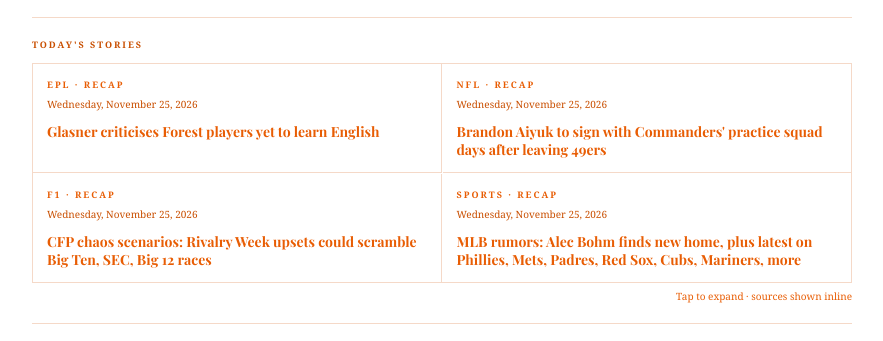
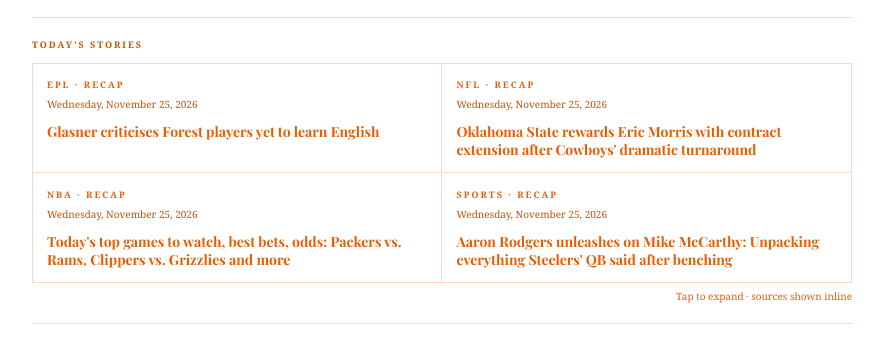
Before and after one commit to ashermorgan8811/Sports-news3, a plain HTML site: page index.html in a window 1280 px wide. Shown: the part 942-1283 px from the top of the page, without its empty margins (198-1081 px from the left). Drawn offline with nearby package versions, Linux system fonts and the light colour scheme; a web font is replaced by a local one.

Commit message:
Daily update 2026-11-25 20:02 UTC

```diff
--- a/index.html
+++ b/index.html
@@ -322,19 +322,19 @@ const NCAA_1S = [
 ];
 
 const ALL_LEADS = [
-  {id:'live_0',tag:'NBA · Today',date:'Wednesday, November 25, 2026',query:'basketball nba arena game action',seed:329,headline:'Sons of LeBron James, Carmelo Anthony among notable college basketball players with family ties to NBA',deck:'There are several players in college basketball with connections to current or former NBA players...',body:['There are several players in college basketball with connections to current or former NBA players','Source: CBS Sports.'],sources:[{o:'CBS Sports',d:'Live RSS feed'}]},
+  {id:'live_0',tag:'NBA · Today',date:'Wednesday, November 25, 2026',query:'basketball nba arena game action',seed:329,headline:'HQ PM Newsletter 11/25/2026',deck:'What to watch Wednesday: Thanksgiving Eve football with Packers-Rams, NBA and NHL best bets...',body:['What to watch Wednesday: Thanksgiving Eve football with Packers-Rams, NBA and NHL best bets','Source: CBS Sports.'],sources:[{o:'CBS Sports',d:'Live RSS feed'}]},
   {id:'live_1',tag:'F1 · Today',date:'Wednesday, November 25, 2026',query:'formula 1 racing car track speed',seed:330,headline:'Williams exceeded F1 cost cap by £627,000',deck:'Williams "unintentially" broke Formula 1\'s cost cap during the 2025 season, governing body the FIA finds....',body:['Williams "unintentially" broke Formula 1\'s cost cap during the 2025 season, governing body the FIA finds.','Source: BBC Sport.'],sources:[{o:'BBC Sport',d:'Live RSS feed'}]},
   {id:'live_2',tag:'EPL · Today',date:'Wednesday, November 25, 2026',query:'soccer football stadium crowd match',seed:331,headline:'Confusion and anger - Yoro red card rescinded, but row goes on',deck:'Leny Yoro\'s red card against Liverpool has prompted an unseemly difference of opinion between Man Utd and Pro Ref....',body:['Leny Yoro\'s red card against Liverpool has prompted an unseemly difference of opinion between Man Utd and Pro Ref.','Source: BBC Sport.'],sources:[{o:'BBC Sport',d:'Live RSS feed'}]},
-  {id:'live_3',tag:'NFL · Today',date:'Wednesday, November 25, 2026',query:'american football stadium crowd field',seed:332,headline:'Oklahoma State rewards Eric Morris with contract extension after Cowboys\' dramatic turnaround',deck:'Morris will get a fresh six-year deal that adds two more years and a big raise amid a successful first year in Stillwater...',body:['Morris will get a fresh six-year deal that adds two more years and a big raise amid a successful first year in Stillwater','Source: CBS Sports.'],sources:[{o:'CBS Sports',d:'Live RSS feed'}]},
+  {id:'live_3',tag:'NFL · Today',date:'Wednesday, November 25, 2026',query:'american football stadium crowd field',seed:332,headline:'Steelers bench Aaron Rodgers, turn to Mason Rudolph to start vs. Broncos',deck:'Pittsburgh made the call to bench Rodgers after offensive struggles led to consecutive losses following a 6-2 start...',body:['Pittsburgh made the call to bench Rodgers after offensive struggles led to consecutive losses following a 6-2 start','Source: CBS Sports.'],sources:[{o:'CBS Sports',d:'Live RSS feed'}]},
   {id:'live_4',tag:'Sports · Today',date:'Wednesday, November 25, 2026',query:'sports arena crowd cheering',seed:333,headline:'\'Best midfielder in the world\' - where does Bellingham rank?',deck:'Jose Mourinho called Real Madrid\'s Jude Bellingham "the best midfielder in the world", but where would you rank him?...',body:['Jose Mourinho called Real Madrid\'s Jude Bellingham "the best midfielder in the world", but where would you rank him?','Source: BBC Sport.'],sources:[{o:'BBC Sport',d:'Live RSS feed'}]}
 ];
 
 const ALL_RECAPS = [
-  {id:'recap_0',tag:'F1 · Recap',date:'Wednesday, November 25, 2026',query:'formula 1 racing car track speed',seed:379,headline:'CFP chaos scenarios: Rivalry Week upsets could scramble Big Ten, SEC, Big 12 races',teams:'',body:['A chaotic final weekend could reshape conference title races and playoff positioning, with Selection Sunday stakes growing by the hour'],km:'',sources:[{o:'CBS Sports',d:'Live RSS feed'}]},
+  {id:'recap_0',tag:'NBA · Recap',date:'Wednesday, November 25, 2026',query:'basketball nba arena game action',seed:379,headline:'Today\'s top games to watch, best bets, odds: Packers vs. Rams, Clippers vs. Grizzlies and more',teams:'',body:['Find best bets and props for the biggest games in sports on Wednesday from the SportsLine Projection Model and top CBS Sports experts'],km:'',sources:[{o:'CBS Sports',d:'Live RSS feed'}]},
   {id:'recap_1',tag:'EPL · Recap',date:'Wednesday, November 25, 2026',query:'soccer football stadium crowd match',seed:380,headline:'Glasner criticises Forest players yet to learn English',teams:'',body:['Nottingham Forest manager Oliver Glasner has questioned why some of his squad cannot speak English after being in the country for a number of years.'],km:'',sources:[{o:'BBC Sport',d:'Live RSS feed'}]},
   {id:'recap_2',tag:'EPL · Recap',date:'Wednesday, November 25, 2026',query:'soccer football stadium crowd match',seed:381,headline:'Greatest catch ever? Man on motorbike takes incredible grab',teams:'',body:['A passenger on a motorbike pulled off a remarkable one-handed catch after the ball was hit out of the ground for six in the Swat Premier League in Pakistan.'],km:'',sources:[{o:'BBC Sport',d:'Live RSS feed'}]},
-  {id:'recap_3',tag:'NFL · Recap',date:'Wednesday, November 25, 2026',query:'american football stadium crowd field',seed:382,headline:'Brandon Aiyuk to sign with Commanders\' practice squad days after leaving 49ers',teams:'',body:['San Francisco\'s former wideout is officially getting a fresh start'],km:'',sources:[{o:'CBS Sports',d:'Live RSS feed'}]},
-  {id:'recap_4',tag:'Sports · Recap',date:'Wednesday, November 25, 2026',query:'sports arena crowd cheering',seed:383,headline:'MLB rumors: Alec Bohm finds new home, plus latest on Phillies, Mets, Padres, Red Sox, Cubs, Mariners, more',teams:'',body:['Here are the latest news and rumors from the MLB hot stove on Wednesday, Nov. 25'],km:'',sources:[{o:'CBS Sports',d:'Live RSS feed'}]}
+  {id:'recap_3',tag:'NFL · Recap',date:'Wednesday, November 25, 2026',query:'american football stadium crowd field',seed:382,headline:'Oklahoma State rewards Eric Morris with contract extension after Cowboys\' dramatic turnaround',teams:'',body:['Morris will get a fresh six-year deal that adds two more years and a big raise amid a successful first year in Stillwater'],km:'',sources:[{o:'CBS Sports',d:'Live RSS feed'}]},
+  {id:'recap_4',tag:'Sports · Recap',date:'Wednesday, November 25, 2026',query:'sports arena crowd cheering',seed:383,headline:'Aaron Rodgers unleashes on Mike McCarthy: Unpacking everything Steelers\' QB said after benching',teams:'',body:['Rodgers confirmed that his time in Pittsburgh is over, while accusing the Steelers coach of sleeping through meetings'],km:'',sources:[{o:'CBS Sports',d:'Live RSS feed'}]}
 ];
 
 const ALL_STATS = [
```
